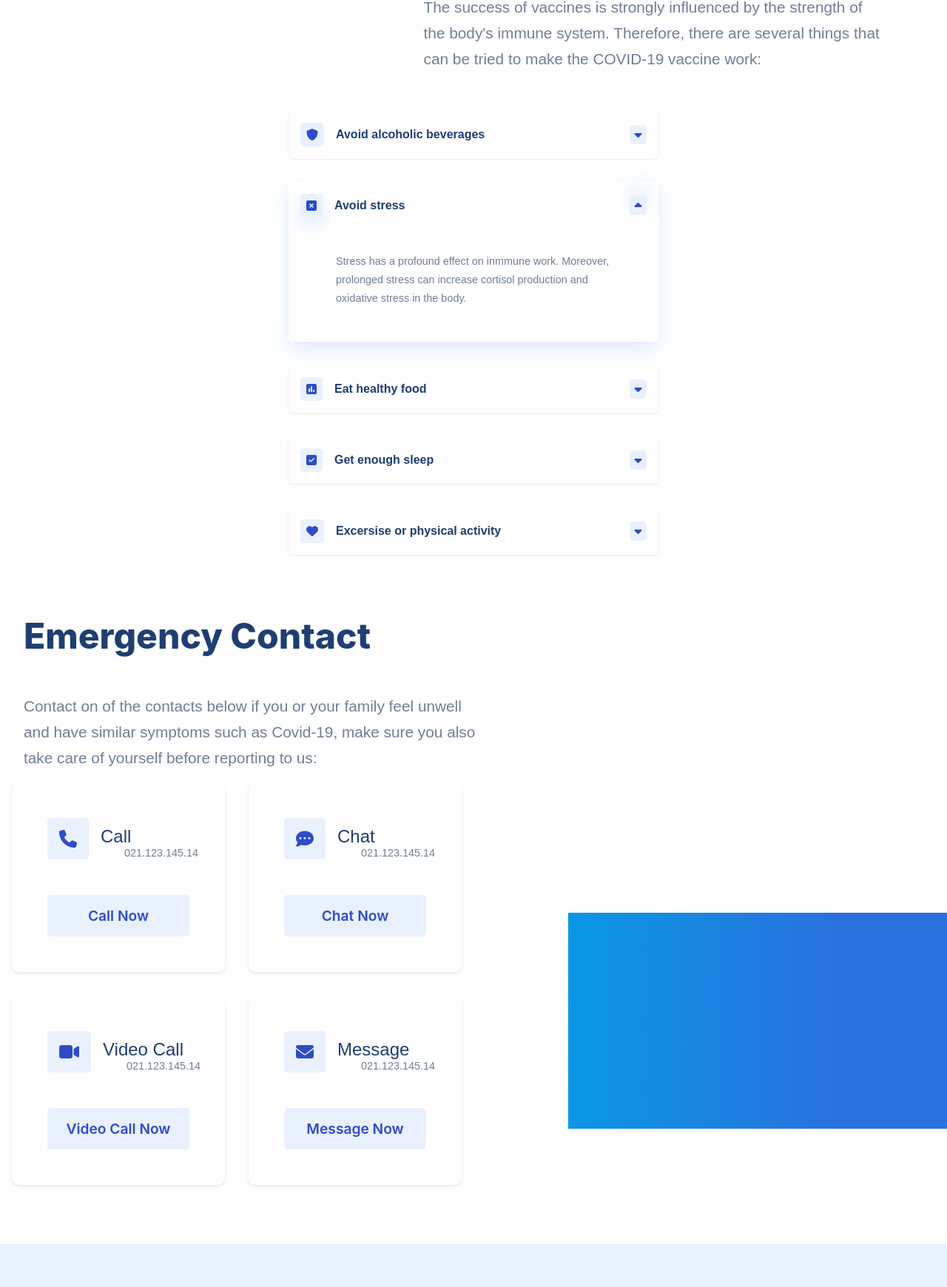
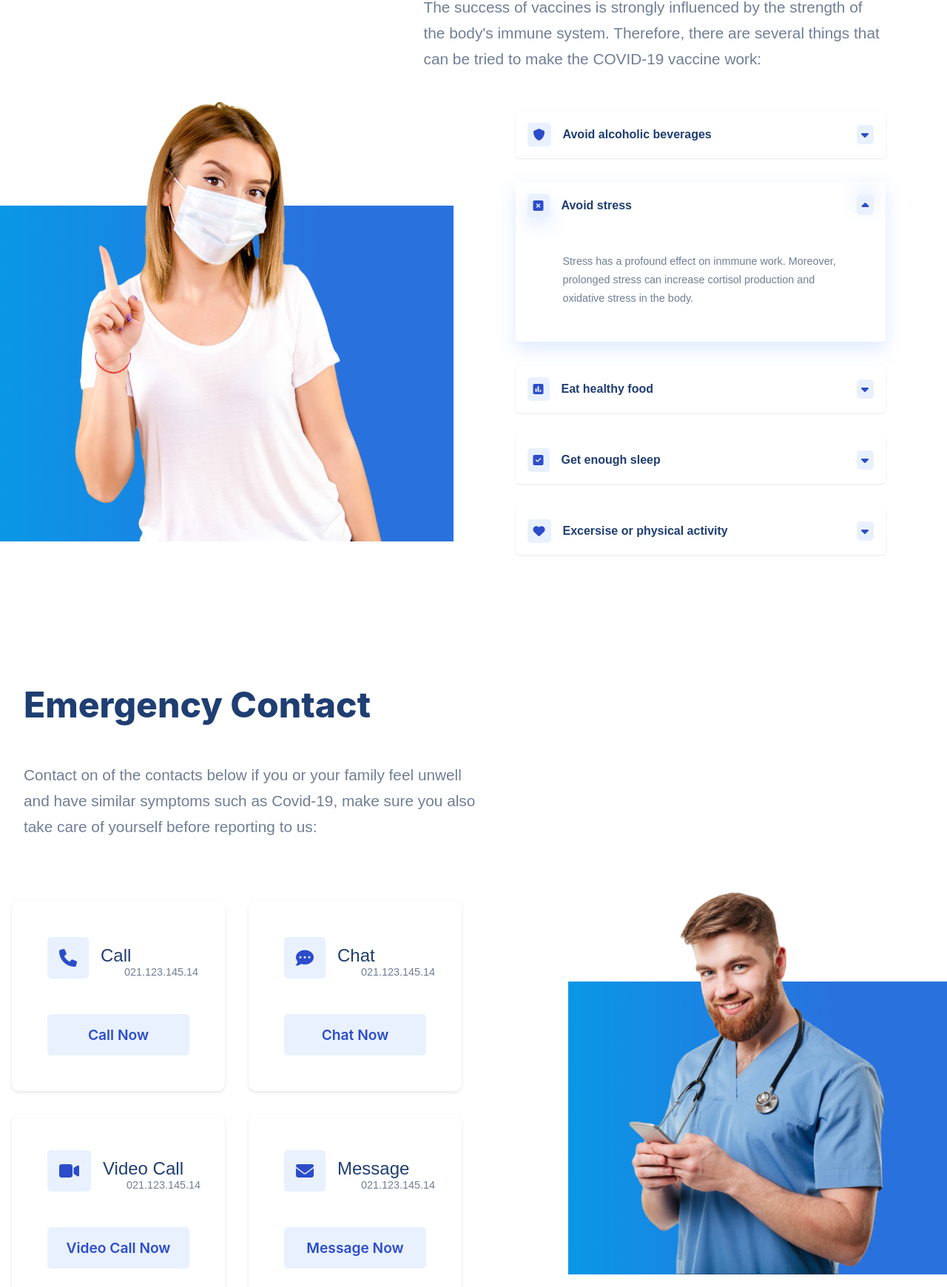
Before and after one commit to dannramirez/vaccineSite, a plain HTML site: page index.html in a window 1280 px wide. Shown: the part 1796-3536 px from the top of the page at 74% size. Drawn offline with Linux system fonts and the light colour scheme; the site is published under a folder, as on GitHub Pages, so addresses that start at the root find nothing.

Commit message:
fix: path

```diff
--- a/index.html
+++ b/index.html
@@ -136,7 +136,7 @@
     <div class="faq container">
         <div class="faq-image">
             <div class="bg-gradient square">
-                <img src="/img/Persona2.png" alt="" class="">
+                <img src="./img/Persona2.png" alt="" class="">
             </div>
         </div>
         <div class="faq-container">
@@ -265,7 +265,7 @@
         </div>
         <div class="contact-image">
             <div class="bg-gradient square-2">
-                <img src="/img/Persona3.png" alt="" class="">
+                <img src="./img/Persona3.png" alt="" class="">
             </div>
         </div>
     </div>
```
